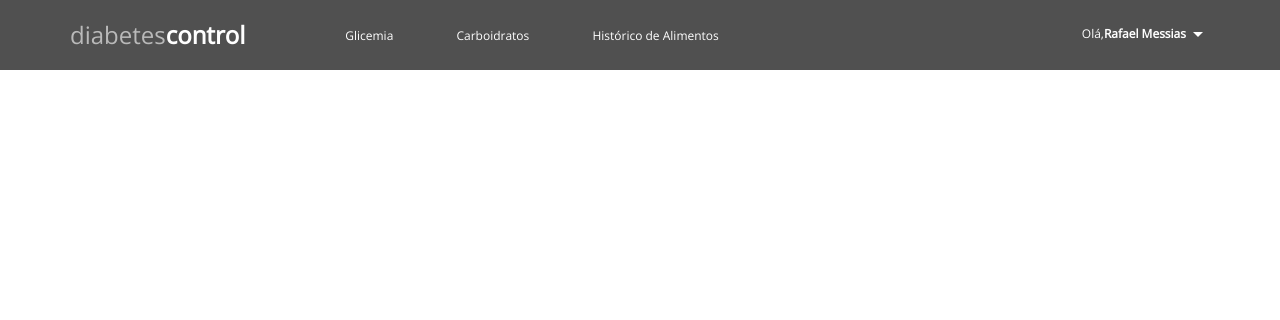
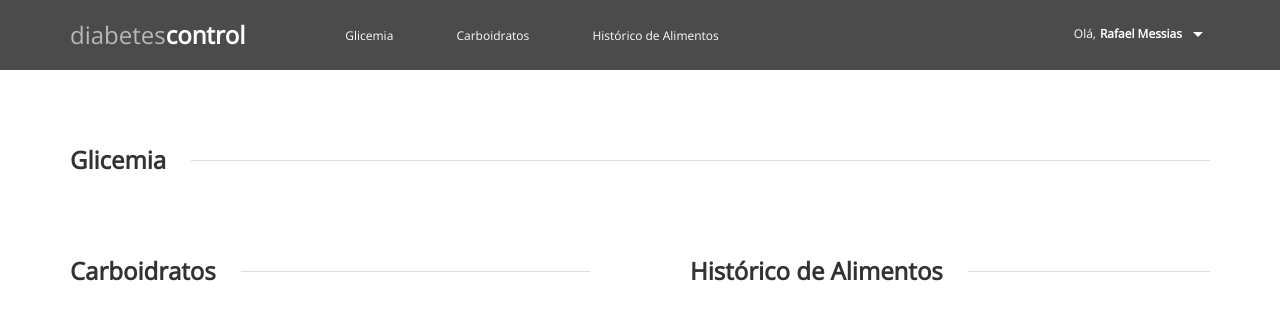
Before and after one commit to navarrog/organize, a website: page app/src/index.html in a window 1280 px wide. Drawn offline with nearby package versions, Linux system fonts and the light colour scheme; files that its build step writes are made by us from their sources.

Commit message:
sections headers in place

```diff
--- a/app/src/index.html
+++ b/app/src/index.html
@@ -29,8 +29,31 @@
           </div>
         </div>
       </nav>
+      <section class="glicemia">
+        <div class="container">
+          <div class="heading">
+            <h2 class="margin-reset">Glicemia</h2>
+            <hr>
+          </div>
+        </div>
+      </section>
       <div class="container">
-
+        <div class="col-md-6 grid-section-col">
+          <section class="carboidratos">
+            <div class="heading">
+              <h2 class="margin-reset">Carboidratos</h2>
+              <hr>
+            </div>
+          </section>
+        </div>
+        <div class="col-md-6 grid-section-col">
+          <section class="historico">
+            <div class="heading">
+              <h2 class="margin-reset">Histórico de Alimentos</h2>
+              <hr>
+            </div>
+          </section>
+        </div>
       </div>
     </body>
 </html>
--- a/app/src/sass/base/_colors.scss
+++ b/app/src/sass/base/_colors.scss
@@ -1 +1,3 @@
-$base-color: rgb(80, 80, 80);
+$base-color: rgb(75, 75, 75);
+$base-color--dark: darken($base-color, 10%);
+$base-color--light: lighten($base-color, 50%);
--- a/app/src/sass/base/_general.scss
+++ b/app/src/sass/base/_general.scss
@@ -1,12 +1,26 @@
 html, body {
   font-family: 'Open Sans', sans-serif;
   font-size: 10px;
+  color: $base-color--dark;
 }
 
 .margin-reset {
   margin: 0;
 }
 
+.padding-reset {
+  padding: 0;
+}
+
 a {
   color: inherit;
 }
+
+hr {
+  width: 100%;
+  border-top-color: #ddd;
+}
+
+section {
+  margin-top: 70px;
+}
--- /dev/null
+++ b/app/src/sass/components/_heading.scss
@@ -0,0 +1,9 @@
+.heading {
+  display: flex;
+  align-items: center;
+
+  h2 {
+    margin-right: 25px;
+    white-space: nowrap;
+  }
+}
--- a/app/src/sass/components/_nav.scss
+++ b/app/src/sass/components/_nav.scss
@@ -35,5 +35,9 @@ nav {
     float: right;
     display: flex;
     align-items: center;
+
+    .bold {
+      margin: 0 4px;
+    }
   }
 }
--- /dev/null
+++ b/app/src/sass/layout/_grids.scss
@@ -0,0 +1,6 @@
+.grid-section-col {
+  padding: 0 50px 0 0;
+}
+.grid-section-col:last-of-type {
+  padding: 0 0 0 50px;
+}
--- a/app/src/sass/style.scss
+++ b/app/src/sass/style.scss
@@ -7,4 +7,8 @@
   'base/_general.scss';
 
 @import
-  'components/_nav.scss';
+  'components/_nav.scss',
+  'components/heading.scss';
+
+@import
+  'layout/_grids.scss';
--- a/gulpfile.js
+++ b/gulpfile.js
@@ -14,7 +14,7 @@ var imagemin = require('gulp-imagemin');
 var pngquant = require('imagemin-pngquant');
 
 /* Folders */
-var bowerDir = './lib/';
+var bowerDir = './bower_components/';
 var appDir = 'app/';
 var sourceDir = appDir + 'src/';
 var tempDir = appDir + 'tmp/';
```
